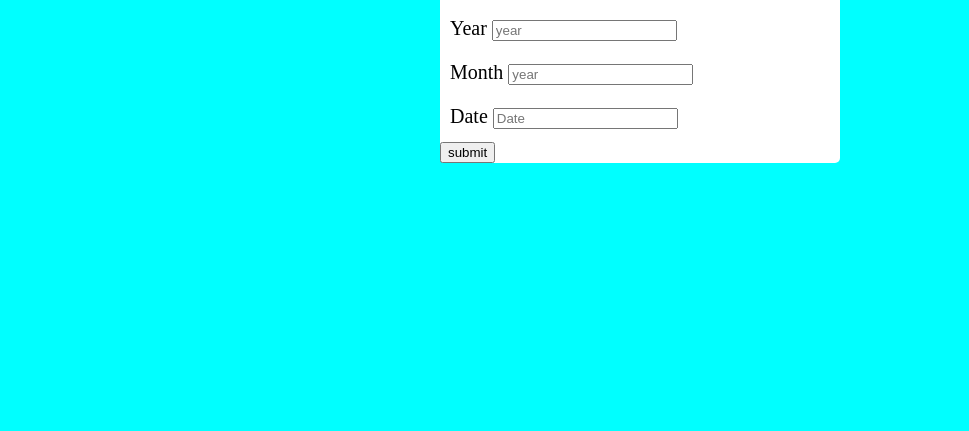
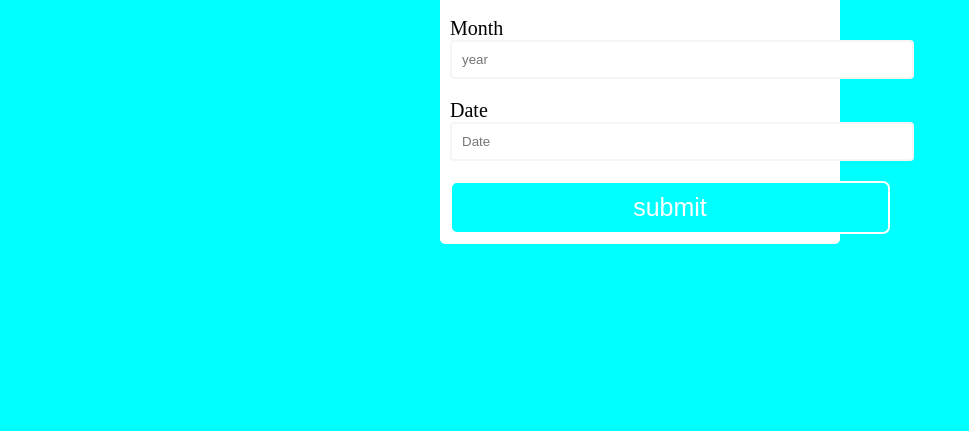
Before and after one commit to alexkarumbi/Week2IP-Akan-names, a plain HTML site: page index.html in a window 1280 px wide. Shown: the part 495-926 px from the top of the page, without its empty margins (0-969 px from the left). Drawn offline with Linux system fonts and the light colour scheme.

Commit message:
add styling to submit button

```diff
--- a/css/style.css
+++ b/css/style.css
@@ -23,3 +23,20 @@ h2{
 .form-control{
     padding: 10px;
 }
+button{
+    border: 2px solid white;
+    border-radius: 7px;
+    color: white;
+    background: aqua;
+    font-size: 25px;
+    width: 55vh;
+    padding: 10px;
+    margin:10px;
+}
+.form-control input {
+    border: 2px solid whitesmoke;
+    border-radius: 4px;
+    display: block;
+    padding: 10px;
+    width:55vh;
+}
```
